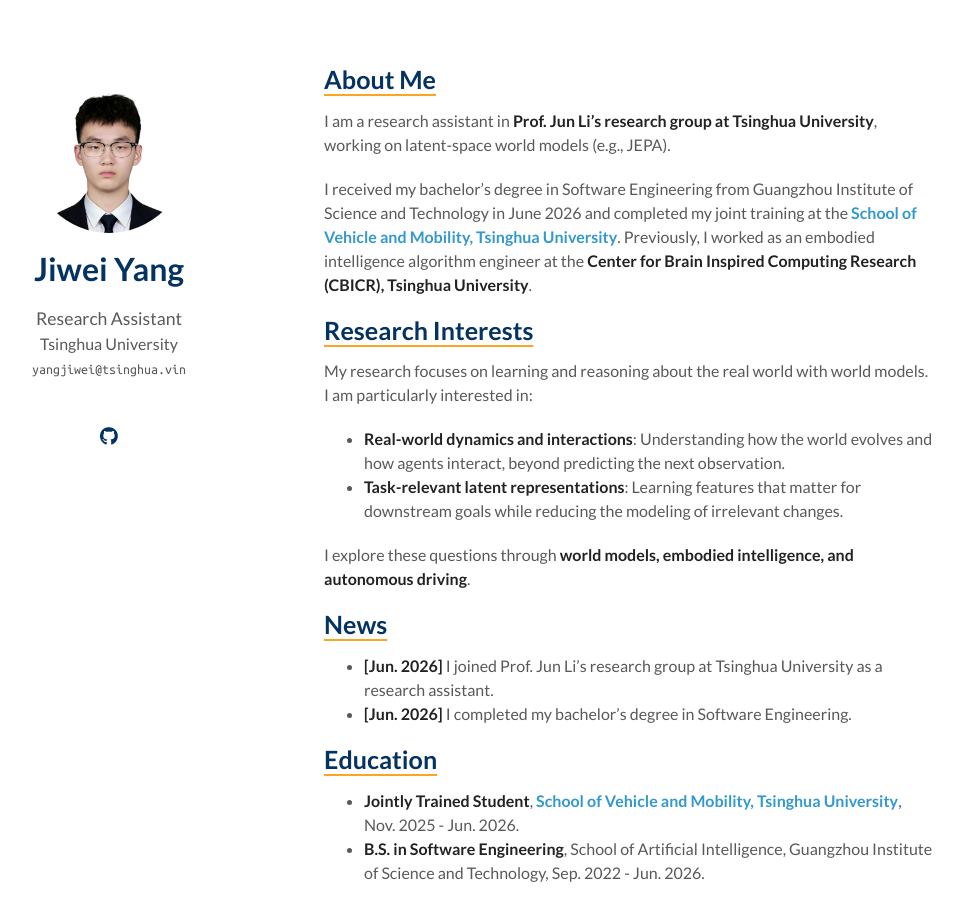
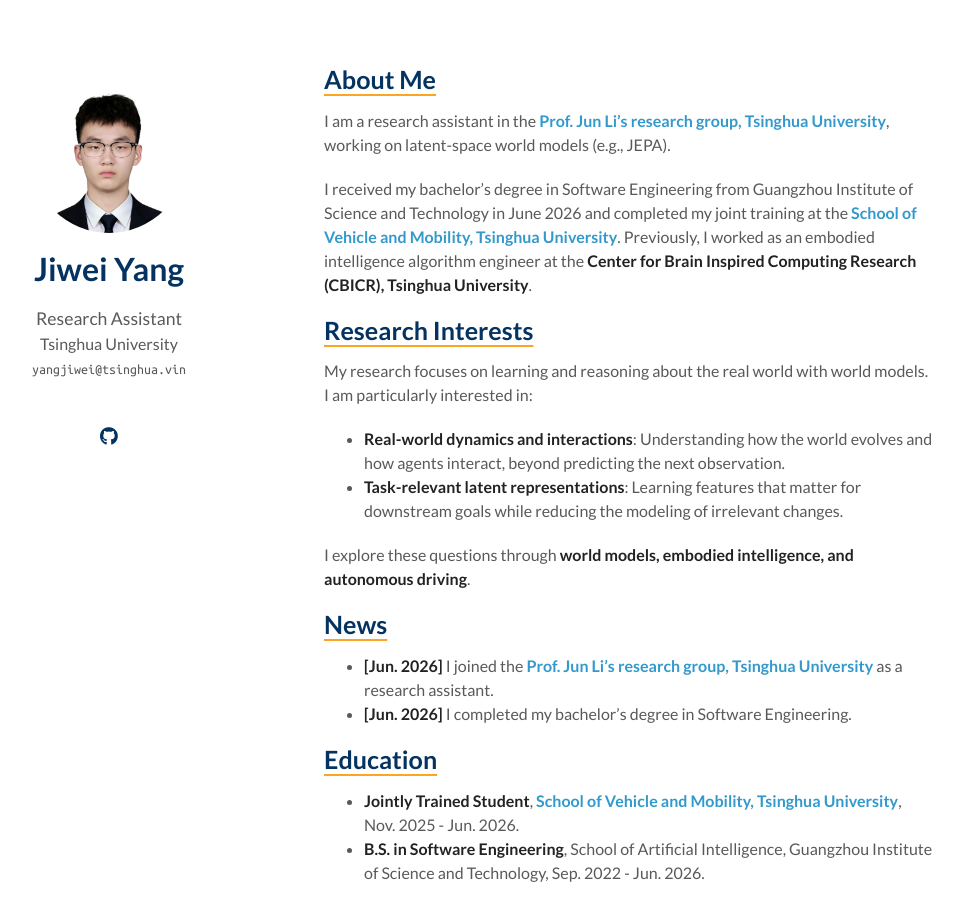
Before and after one commit to NoctYang/NoctYang.github.io, a Jekyll site: the page built from index.md, in a window 1280 px wide and 900 px high. Shown: the whole window, without its empty margins (186-1149 px from the left). Built offline with Jekyll 4.4.1, drawn with Linux system fonts in a browser that asks for light colours; a style sheet for code colours, icons or effects is not loaded; our own code applies the rules of GitHub Pages for plain Markdown files.

Commit message:
Link all Jun Li research group references

```diff
--- a/index.md
+++ b/index.md
@@ -4,7 +4,7 @@
 
 ## About Me
 
-I am a research assistant in **Prof. Jun Li's research group at Tsinghua University**, working on latent-space world models (e.g., JEPA).
+I am a research assistant in the **[Prof. Jun Li's research group, Tsinghua University](https://www.tsinghua.edu.cn/info/1166/93890.htm)**, working on latent-space world models (e.g., JEPA).
 
 I received my bachelor's degree in Software Engineering from Guangzhou Institute of Science and Technology in June 2026 and completed my joint training at the **[School of Vehicle and Mobility, Tsinghua University](https://www.svm.tsinghua.edu.cn/)**. Previously, I worked as an embodied intelligence algorithm engineer at the **Center for Brain Inspired Computing Research (CBICR), Tsinghua University**.
 
@@ -19,7 +19,7 @@
 
 ## News
 
-- **[Jun. 2026]** I joined Prof. Jun Li's research group at Tsinghua University as a research assistant.
+- **[Jun. 2026]** I joined the **[Prof. Jun Li's research group, Tsinghua University](https://www.tsinghua.edu.cn/info/1166/93890.htm)** as a research assistant.
 - **[Jun. 2026]** I completed my bachelor's degree in Software Engineering.
 
 ## Education
```
